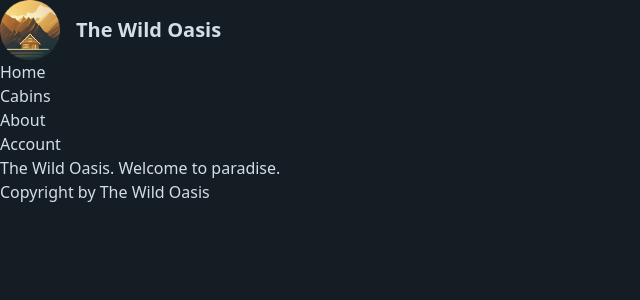
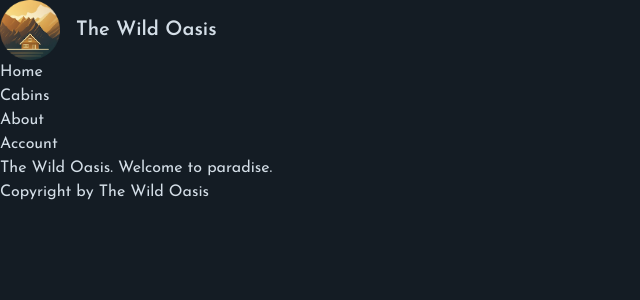
Before and after one commit to jimchen0102/the-wild-oasis-website, a Next.js app: page / in a window 1280 px wide. Shown: the top 300 px of the page, without its empty margins (0-640 px from the left). Built offline with nearby package versions, Linux system fonts and the light colour scheme.

Commit message:
style: apply Josefin_Sans font to application layout
- Integrate the Josefin_Sans font from Google fonts into the layout
- Apply the imported Josefin_Sans font to the body's `className` attribute in the root layout component

Signed-off-by: jim.chen <azx011014@gmail.com>

```diff
--- a/app/layout.js
+++ b/app/layout.js
@@ -1,5 +1,7 @@
 import Logo from "@/app/_components/Logo";
 import Navigation from "@/app/_components/Navigation";
+
+import { Josefin_Sans } from "next/font/google";
 
 import "@/app/_styles/globals.css";
 
@@ -12,10 +14,17 @@
     "Luxurious cabin hotel, located in the heart of the Italian Dolomites, surrounded by beautiful mountains and dark forests",
 };
 
+const josefin = Josefin_Sans({
+  subsets: ["latin"],
+  display: "swap",
+});
+
 export default function RootLayout({ children }) {
   return (
     <html lang="en">
-      <body className="min-h-screen bg-primary-950 text-primary-100">
+      <body
+        className={`${josefin.className} min-h-screen bg-primary-950 text-primary-100`}
+      >
         <header>
           <Logo />
           <Navigation />
```
